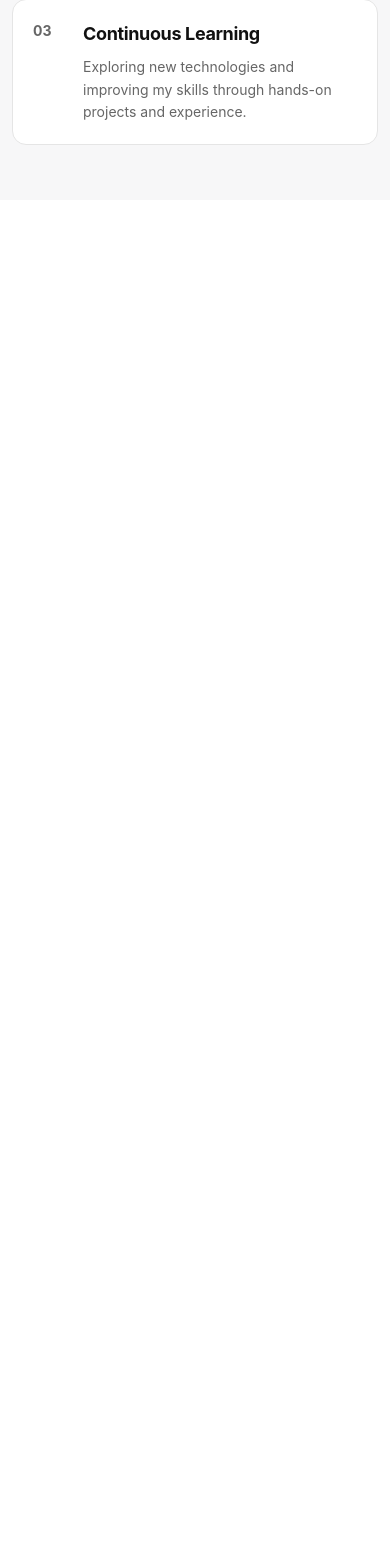
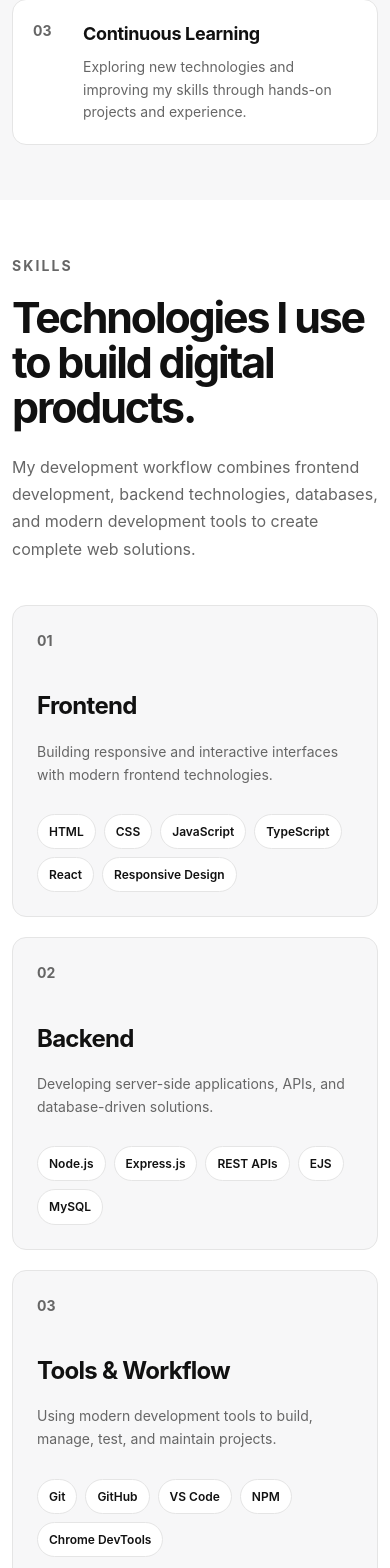
Before and after one commit to desmondkatorgbande99-hash/My-Portfolio, a React app: page / in a window 390 px wide. Shown: the part 1978-3546 px from the top of the page. Before the commit the page ends 2178 px from the top, so only its background shows below. Built offline with nearby package versions, Linux system fonts and the light colour scheme; the HTML template or start-up script is replaced by a standard one.

Commit message:
feat: add responsive skills section

```diff
--- a/src/App.tsx
+++ b/src/App.tsx
@@ -1,6 +1,7 @@
 import Header from "./components/Header/Header";
 import Hero from "./components/Hero/Hero";
 import About from "./components/About/About";
+import Skills from "./components/Skills/Skills";
 
 function App() {
   return (
@@ -10,6 +11,7 @@
       <main>
         <Hero />
         <About />
+        <Skills />
       </main>
     </>
   );
--- a/src/components/Header/Header.tsx
+++ b/src/components/Header/Header.tsx
@@ -8,6 +8,10 @@
   {
     label: "About",
     href: "#about",
+  },
+  {
+    label: "Skills",
+    href: "#skills",
   },
   {
     label: "Projects",
--- /dev/null
+++ b/src/components/Skills/skills.module.css
@@ -0,0 +1,191 @@
+.skills {
+  background-color: var(--color-background);
+}
+
+.header {
+  max-width: 800px;
+  margin-bottom: 64px;
+}
+
+.eyebrow {
+  margin-bottom: 18px;
+
+  color: var(--color-text-muted);
+
+  font-size: var(--font-size-sm);
+  font-weight: 700;
+
+  letter-spacing: 0.15em;
+}
+
+.header h2 {
+  max-width: 760px;
+
+  font-size: clamp(
+    2.4rem,
+    5vw,
+    4.5rem
+  );
+
+  line-height: 1.05;
+  letter-spacing: -0.05em;
+}
+
+.intro {
+  max-width: 680px;
+
+  margin-top: 24px;
+
+  color: var(--color-text-muted);
+
+  font-size: var(--font-size-lg);
+
+  line-height: 1.7;
+}
+
+
+/* =================================
+   SKILL GRID
+================================= */
+
+.grid {
+  display: grid;
+
+  grid-template-columns: repeat(3, 1fr);
+
+  gap: 20px;
+}
+
+.card {
+  min-height: 360px;
+
+  display: flex;
+
+  flex-direction: column;
+
+  padding: 32px;
+
+  border: 1px solid var(--color-border);
+
+  border-radius: var(--radius-md);
+
+  background-color: var(--color-surface);
+
+  transition:
+    transform var(--transition-fast),
+    box-shadow var(--transition-fast);
+}
+
+.card:hover {
+  transform: translateY(-4px);
+
+  box-shadow: var(--shadow-md);
+}
+
+.number {
+  margin-bottom: 50px;
+
+  color: var(--color-text-muted);
+
+  font-size: var(--font-size-sm);
+
+  font-weight: 700;
+}
+
+.card h3 {
+  margin-bottom: 14px;
+
+  font-size: var(--font-size-2xl);
+
+  letter-spacing: -0.03em;
+}
+
+.description {
+  margin-bottom: 28px;
+
+  color: var(--color-text-muted);
+
+  font-size: var(--font-size-sm);
+
+  line-height: 1.65;
+}
+
+.skillList {
+  display: flex;
+
+  flex-wrap: wrap;
+
+  gap: 8px;
+
+  margin-top: auto;
+}
+
+.skillList li {
+  padding: 7px 11px;
+
+  border: 1px solid var(--color-border);
+
+  border-radius: var(--radius-full);
+
+  background-color: var(--color-background);
+
+  font-size: var(--font-size-xs);
+
+  font-weight: 600;
+}
+
+
+/* =================================
+   TABLET
+================================= */
+
+@media (max-width: 900px) {
+  .grid {
+    grid-template-columns: 1fr 1fr;
+  }
+
+  .card:last-child {
+    grid-column: 1 / -1;
+  }
+}
+
+
+/* =================================
+   MOBILE
+================================= */
+
+@media (max-width: 600px) {
+  .header {
+    margin-bottom: 42px;
+  }
+
+  .header h2 {
+    font-size: clamp(
+      2.2rem,
+      11vw,
+      3.5rem
+    );
+  }
+
+  .intro {
+    font-size: var(--font-size-base);
+  }
+
+  .grid {
+    grid-template-columns: 1fr;
+  }
+
+  .card:last-child {
+    grid-column: auto;
+  }
+
+  .card {
+    min-height: auto;
+
+    padding: 24px;
+  }
+
+  .number {
+    margin-bottom: 35px;
+  }
+}
--- /dev/null
+++ b/src/components/Skills/skills.tsx
@@ -0,0 +1,97 @@
+import styles from "./Skills.module.css";
+
+const skillGroups = [
+  {
+    number: "01",
+    title: "Frontend",
+    description:
+      "Building responsive and interactive interfaces with modern frontend technologies.",
+    skills: [
+      "HTML",
+      "CSS",
+      "JavaScript",
+      "TypeScript",
+      "React",
+      "Responsive Design",
+    ],
+  },
+  {
+    number: "02",
+    title: "Backend",
+    description:
+      "Developing server-side applications, APIs, and database-driven solutions.",
+    skills: [
+      "Node.js",
+      "Express.js",
+      "REST APIs",
+      "EJS",
+      "MySQL",
+    ],
+  },
+  {
+    number: "03",
+    title: "Tools & Workflow",
+    description:
+      "Using modern development tools to build, manage, test, and maintain projects.",
+    skills: [
+      "Git",
+      "GitHub",
+      "VS Code",
+      "NPM",
+      "Chrome DevTools",
+    ],
+  },
+];
+
+function Skills() {
+  return (
+    <section
+      id="skills"
+      className={styles.skills}
+      aria-labelledby="skills-title"
+    >
+      <div className="container">
+        <div className={styles.header}>
+          <p className={styles.eyebrow}>SKILLS</p>
+
+          <h2 id="skills-title">
+            Technologies I use to build digital products.
+          </h2>
+
+          <p className={styles.intro}>
+            My development workflow combines frontend development,
+            backend technologies, databases, and modern development
+            tools to create complete web solutions.
+          </p>
+        </div>
+
+        <div className={styles.grid}>
+          {skillGroups.map((group) => (
+            <article
+              key={group.number}
+              className={styles.card}
+            >
+              <span className={styles.number}>
+                {group.number}
+              </span>
+
+              <h3>{group.title}</h3>
+
+              <p className={styles.description}>
+                {group.description}
+              </p>
+
+              <ul className={styles.skillList}>
+                {group.skills.map((skill) => (
+                  <li key={skill}>{skill}</li>
+                ))}
+              </ul>
+            </article>
+          ))}
+        </div>
+      </div>
+    </section>
+  );
+}
+
+export default Skills;
```
